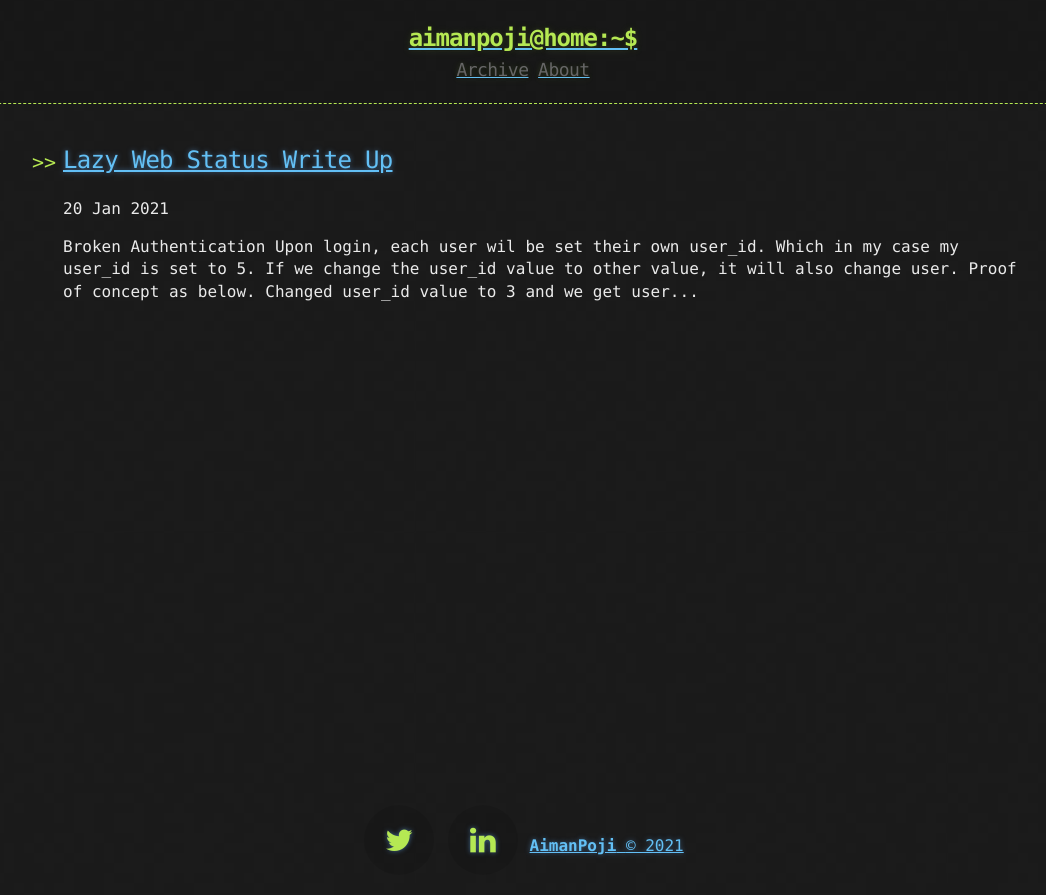
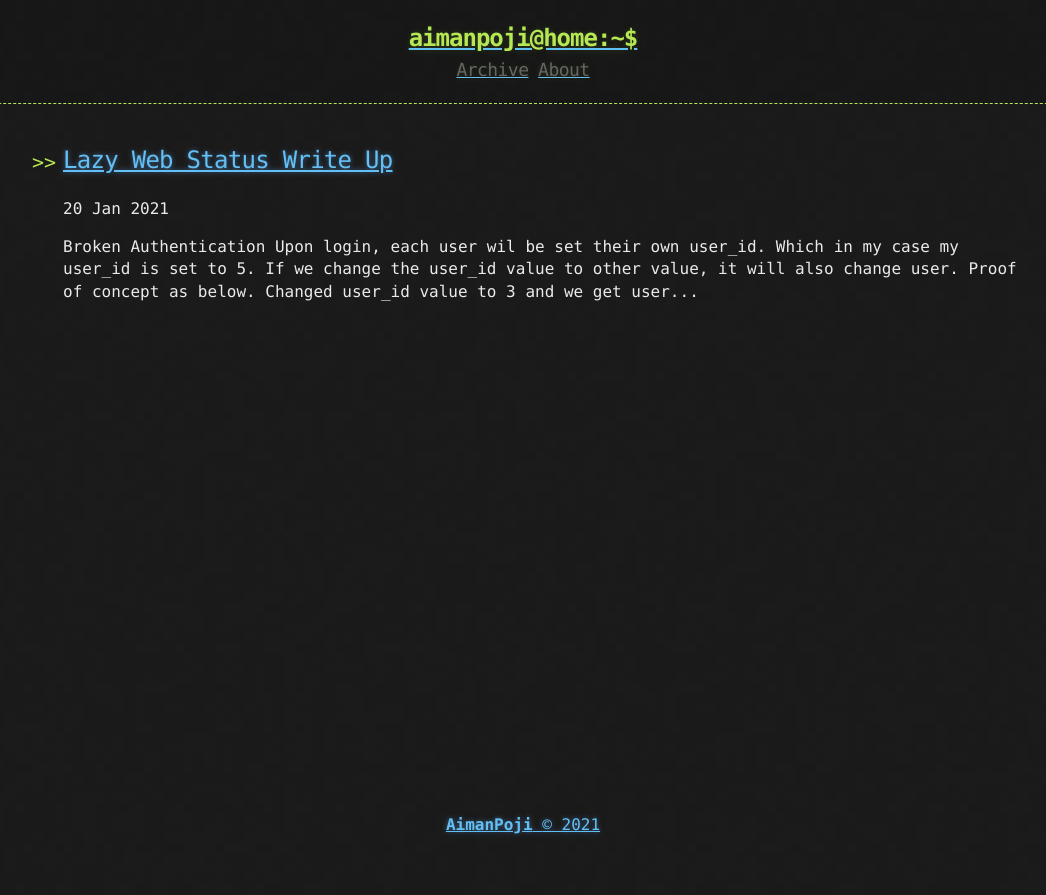
Before and after one commit to aimanpoji/aimanpoji.github.io, a Jekyll site: the page built from index.html, in a window 1280 px wide. Shown: the top 895 px of the page, without its empty margins (117-1163 px from the left). Built offline with Jekyll 4.4.1, drawn with Linux system fonts in a browser that asks for light colours; the list of posts is cut into pages by our own code.

Commit message:
Update footer.html

```diff
--- a/_includes/footer.html
+++ b/_includes/footer.html
@@ -10,7 +10,10 @@
   text-decoration: none;
   margin: 5px 2px;
   border-radius: 50%;
-  align-items: center;
+  position: absolute;
+  top: -100px;
+  left: 0;
+  right: 0;
 }
 
 .fa:hover {
```
